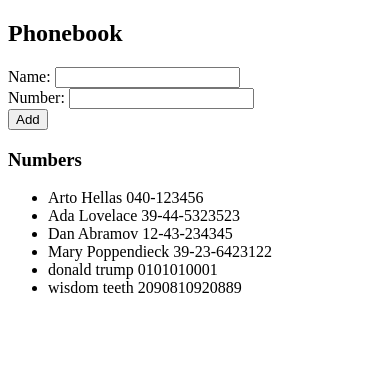
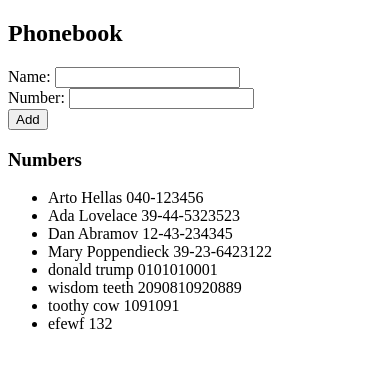
Before and after one commit to OctakoPy/fullstackopen-submission-repo, a React (Vite) app in the folder part2/phonebook/: page / in a window 390 px wide. Shown: the top 368 px of the page. Built offline with nearby package versions, Linux system fonts and the light colour scheme; data requests are answered from the project's data file.

Commit message:
2.13: The Phonebook step 8

```diff
--- a/part2/phonebook/db.json
+++ b/part2/phonebook/db.json
@@ -29,6 +29,16 @@
       "id": "4a25",
       "name": "wisdom teeth",
       "number": "2090810920889"
+    },
+    {
+      "id": "9814",
+      "name": "toothy cow",
+      "number": "1091091"
+    },
+    {
+      "id": "85e9",
+      "name": "efewf",
+      "number": "132"
     }
   ]
 }
--- a/part2/phonebook/src/App.jsx
+++ b/part2/phonebook/src/App.jsx
@@ -1,43 +1,33 @@
 import { useState, useEffect } from "react";
-import axios from "axios";
+import phonebookService from "./services/phonebook"; // Import the new module
 
 const App = () => {
   const [persons, setPersons] = useState([]);
   const [newName, setNewName] = useState("");
   const [newNumber, setNewNumber] = useState("");
 
-  // Fetch persons from the server on initial load
+  // Fetch persons from the backend when the component mounts
   useEffect(() => {
-    axios.get("http://localhost:3001/persons").then(response => {
-      setPersons(response.data);
+    phonebookService.getAll().then(initialPersons => {
+      setPersons(initialPersons);
     });
   }, []);
 
   const addPerson = (event) => {
     event.preventDefault();
 
-    // Prevent duplicate names
     if (persons.some(person => person.name === newName)) {
       alert(`${newName} is already added to the phonebook`);
       return;
     }
 
-    const newPerson = {
-      name: newName,
-      number: newNumber,
-    };
+    const newPerson = { name: newName, number: newNumber };
 
-    // Save to server
-    axios
-      .post("http://localhost:3001/persons", newPerson)
-      .then(response => {
-        setPersons(persons.concat(response.data)); // Update state with new person
-        setNewName(""); // Reset input fields
-        setNewNumber("");
-      })
-      .catch(error => {
-        console.error("Failed to save contact:", error);
-      });
+    phonebookService.create(newPerson).then(savedPerson => {
+      setPersons(persons.concat(savedPerson)); // Update state
+      setNewName("");
+      setNewNumber("");
+    });
   };
 
   return (
--- /dev/null
+++ b/part2/phonebook/src/services/phonebook.js
@@ -0,0 +1,8 @@
+import axios from "axios";
+
+const baseUrl = "http://localhost:3001/persons";
+
+const getAll = () => axios.get(baseUrl).then(response => response.data);
+const create = (newPerson) => axios.post(baseUrl, newPerson).then(response => response.data);
+
+export default { getAll, create };
```
